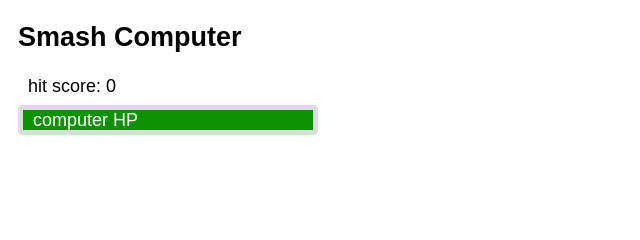
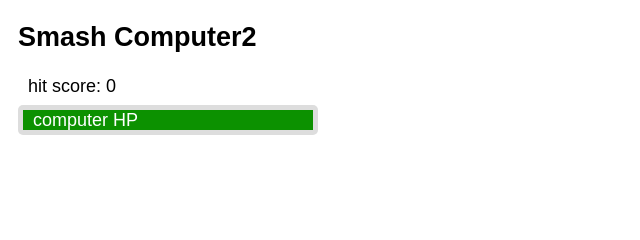
Before and after one commit to Heyabird/anger-release-app, a website: page index.html in a window 1280 px wide. Shown: the top 240 px of the page, 0-640 px from the left. Drawn offline with Linux system fonts and the light colour scheme.

```diff
--- a/index.html
+++ b/index.html
@@ -23,7 +23,7 @@
 
 <body class="disable-dbl-tap-zoom">
     <div id="header">
-        <h2>Smash Computer</h2>
+        <h2>Smash Computer2</h2>
         <div data-key="32" class="">
             <span>&nbsp; hit score: <span id="hit-score"></span></span>
         </div>
```
